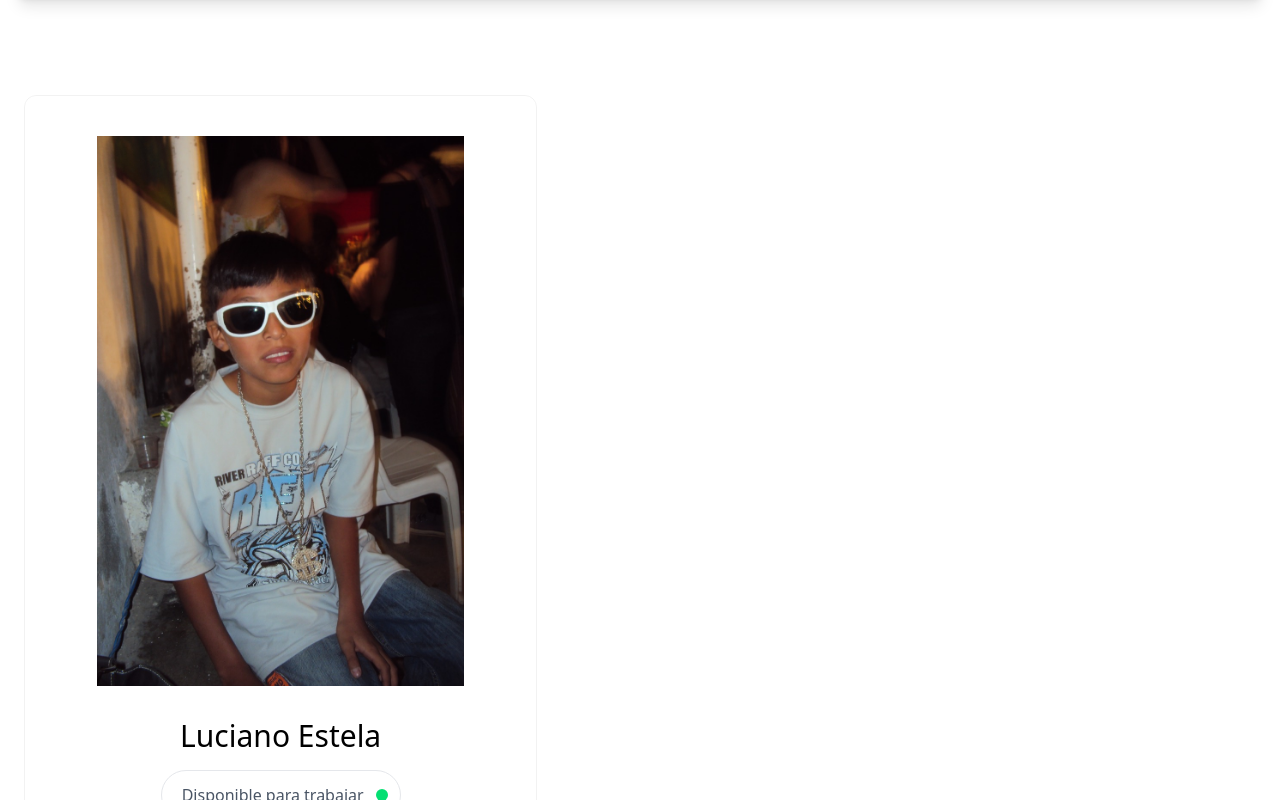
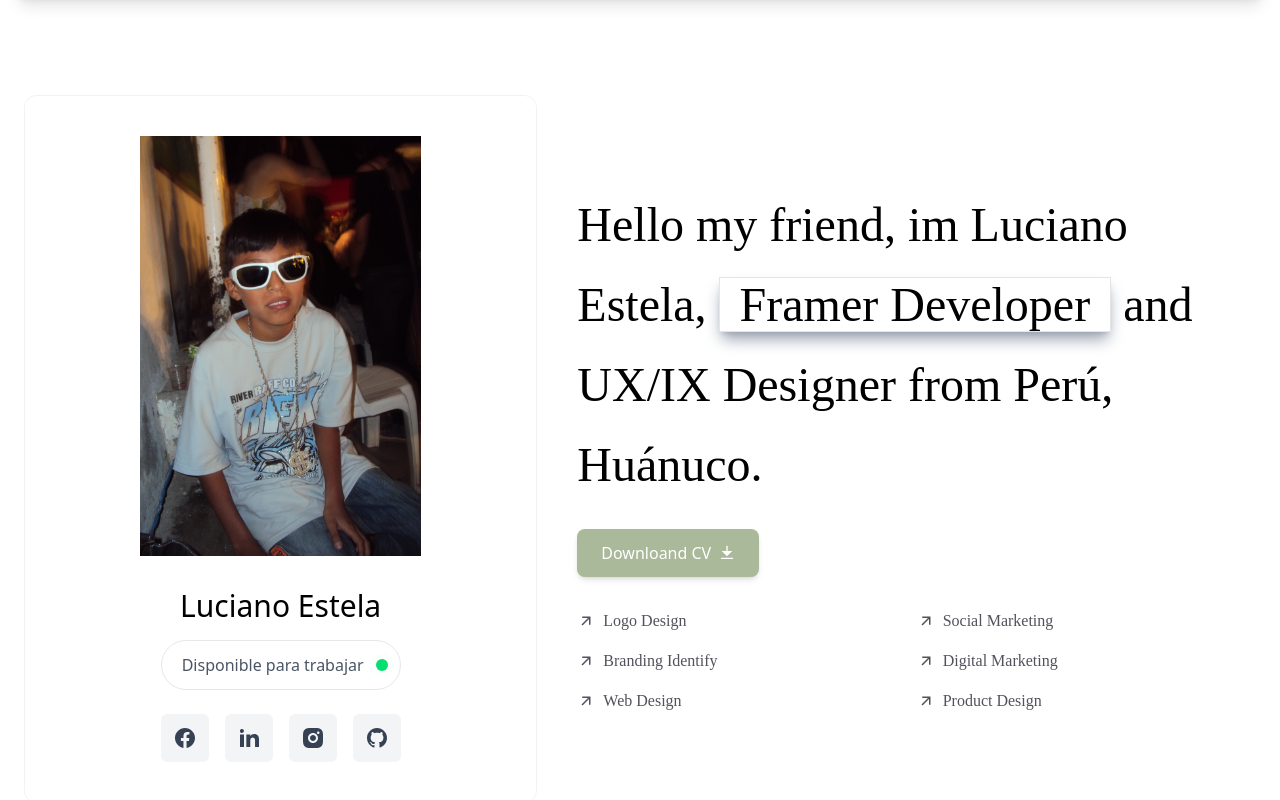
Before and after one commit to LUCIANO131231/PageCV, a React (Vite) app: page / in a window 1280 px wide. Shown: the part 380-1180 px from the top of the page. Built offline with nearby package versions, Linux system fonts and the light colour scheme; a web font is replaced by a local one.

Commit message:
Actualizar componente About: agregar nuevos íconos, mejorar el texto de presentación y añadir botón para descargar CV

```diff
--- a/src/components/About.jsx
+++ b/src/components/About.jsx
@@ -1,6 +1,6 @@
 import SlideUp from "./animations/Slideup"
 import Profile from "../assets/images/about/perfil.jpg"
-import {RiFacebookCircleFill, RiLinkedinFill, RiGithubFill, RiInstagramFill} from '@remixicon/react'
+import {RiFacebookCircleFill, RiLinkedinFill, RiGithubFill, RiInstagramFill, RiDownloadFill, RiArrowRightUpLine} from '@remixicon/react'
 
 const About = () => {
   return (
@@ -11,7 +11,7 @@ const About = () => {
           <div className="lg:w-5/12 text-center p-10 border border-black/5 rounded-xl">
             <SlideUp>
               <div>
-                <img src={Profile} alt="Perfil" className="rounded-xl mx-auto object-contain w-[550px] h-[550px]" />
+                <img src={Profile} alt="Perfil" className="rounded-xl mx-auto object-contain w-[420px] h-[420px]" />
                 <h2 className="mt-8 text-3xl">Luciano Estela</h2>
                 <div className="relative inline-flex items-center border border-gray-200 px-5 py-3 mt-4 rounded-full">
                   <h6 className="text-gray-600 mr-4">Disponible para trabajar</h6>
@@ -36,22 +36,26 @@ const About = () => {
             </SlideUp>
           </div>
           {/** texto floro */}
-          <div>
+          <div className="lg:w-7/12 px-10">
             <div>
               <SlideUp>
-                <h2></h2>
-                <div>
-                  <a href=""></a>
+                <h2 className="text-5xl leading-20 mb-5 font-glori">
+                  Hello my friend, im Luciano Estela, <span className="px-5 border shadow-gray-400 shadow-lg border-black/10">Framer Developer</span> and UX/IX Designer from Perú, Huánuco.
+                </h2>
+                <div className="mt-6">
+                  <a href="#" className="inline-flex items-center bg-[#AAB99A] text-white px-6 py-3 rounded-lg shadow-md hover:bg-[#727D73] transition">
+                    Downloand CV <RiDownloadFill size={16} className="ml-2" />
+                  </a>
                 </div>
               </SlideUp>
               <SlideUp>
-                <ul>
-                  <li></li>
-                  <li></li>
-                  <li></li>
-                  <li></li>
-                  <li></li>
-                  <li></li>
+                <ul className="mt-8 grid grid-cols-2 gap-x-10 gap-y-4 font-glori text-md text-zinc-600">
+                  <li className="flex items-center"><RiArrowRightUpLine size={18} className="mr-2"/>Logo Design</li>
+                  <li className="flex items-center"><RiArrowRightUpLine size={18} className="mr-2"/>Social Marketing</li>
+                  <li className="flex items-center"><RiArrowRightUpLine size={18} className="mr-2"/>Branding Identify</li>
+                  <li className="flex items-center"><RiArrowRightUpLine size={18} className="mr-2"/>Digital Marketing</li>
+                  <li className="flex items-center"><RiArrowRightUpLine size={18} className="mr-2"/>Web Design</li>
+                  <li className="flex items-center"><RiArrowRightUpLine size={18} className="mr-2"/>Product Design</li>
                 </ul>
               </SlideUp>
             </div>
```
